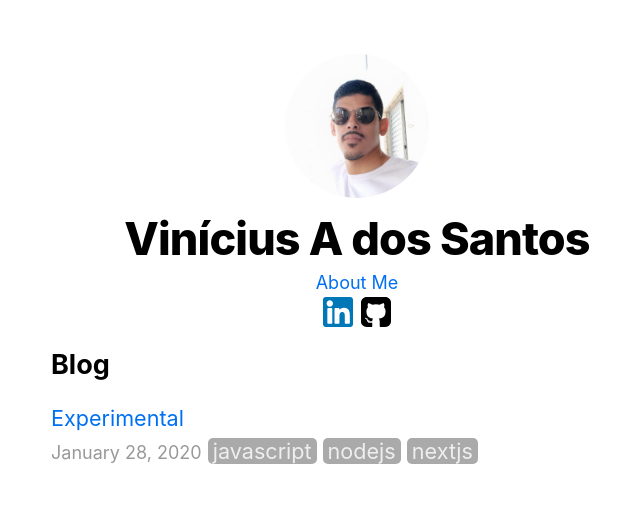
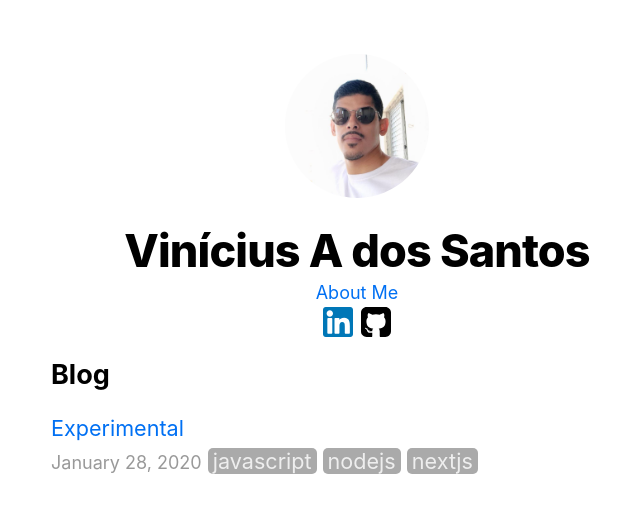
Before and after one commit to viniciusvasti/my-personal-website, a Next.js app: page / in a window 1280 px wide. Shown: the top 512 px of the page, without its empty margins (283-923 px from the left). Built offline with nearby package versions, Linux system fonts and the light colour scheme.

Commit message:
Fix my name line height

```diff
--- a/components/layout.js
+++ b/components/layout.js
@@ -25,7 +25,7 @@ export default function Layout({ children, home }) {
                 <link rel="icon" href="/favicon.ico" />
                 <meta
                     name="description"
-                    content="Learn how to build a personal website using Next.js"
+                    content="Day-to-day life and coding with an Software Engineer/Architect"
                 />
                 <meta
                     property="og:image"
--- a/styles/utils.module.css
+++ b/styles/utils.module.css
@@ -1,9 +1,9 @@
 .heading2Xl {
     font-size: 2.5rem;
-    line-height: 0.5;
+    line-height: 1;
     font-weight: 800;
     letter-spacing: -0.05rem;
-    margin-bottom: 1rem;
+    margin-bottom: 0.3rem;
 }
 
 .headingXl {
```
